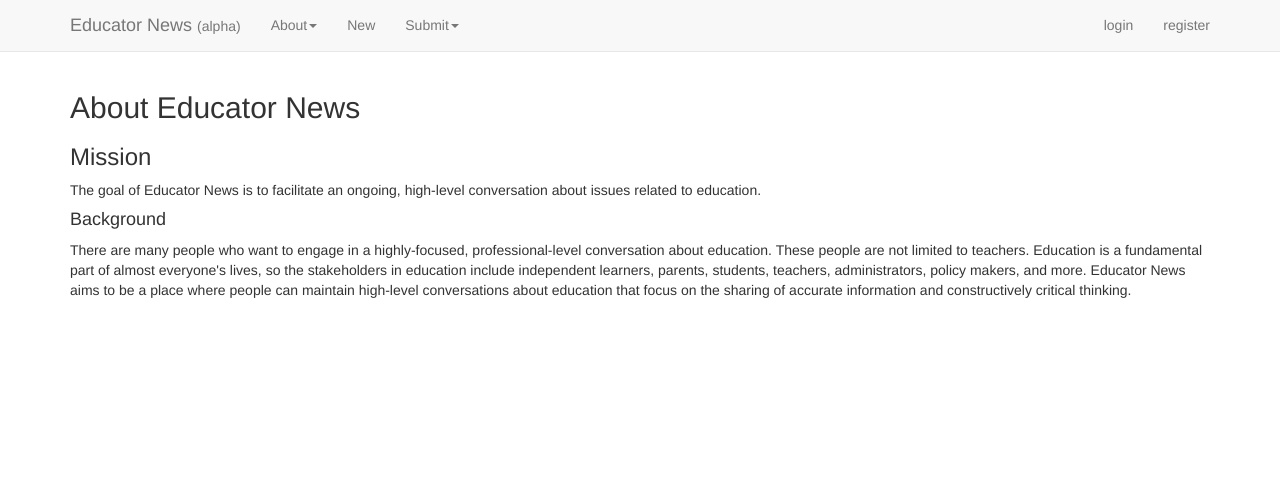
After one commit to ehmatthes/educator_news, a Django app: page /about/ in a window 1280 px wide. The commit adds this page. Shown: the top 497 px of the page. Run offline with Django 3.2, Linux system fonts and the light colour scheme.

Commit message:
Started writing about page.

```diff
--- a/educator_news/ed_news/urls.py
+++ b/educator_news/ed_news/urls.py
@@ -27,5 +27,7 @@ urlpatterns = patterns('',
 
     url(r'^flag_submission/(?P<submission_id>\d+)/$', views.flag_submission, name='flag_submission'),
 
+    url(r'^about/', views.about, name='about'),
+
     # --- My admin pages ---
 )
--- a/educator_news/ed_news/views.py
+++ b/educator_news/ed_news/views.py
@@ -79,6 +79,13 @@ def get_submission_set(submissions, user):
                                 })
 
     return submission_set
+
+
+def about(request):
+    return render_to_response('ed_news/about.html',
+                              {},
+                              context_instance = RequestContext(request))
+
 
 # --- Authentication views ---
 def logout_view(request):
--- a/educator_news/educator_news/static/templates/base.html
+++ b/educator_news/educator_news/static/templates/base.html
@@ -45,6 +45,14 @@
         </div>
         <div class="navbar-collapse collapse">
           <ul class="nav navbar-nav">
+
+            <li class="dropdown">
+              <a href="#" class="dropdown-toggle" data-toggle="dropdown">About<b class="caret"></b></a>
+              <ul class="dropdown-menu">
+					 <li><a href="{% url 'ed_news:about' %}">About Educator News</a></li>
+              </ul>
+            </li>
+
 				<li><a href="{% url 'ed_news:new' %}">New</a></li>
 
             <li class="dropdown">
--- /dev/null
+++ b/educator_news/educator_news/static/templates/ed_news/about.html
@@ -0,0 +1,17 @@
+{% extends 'base.html' %}
+
+{% block content %}
+
+    <h2>About Educator News</h2>
+	 <h3>Mission</h3>
+	 <p>The goal of Educator News is to facilitate an ongoing, high-level conversation about issues related to education.</p>
+
+	 <h4>Background</h4>
+	 <p>There are many people who want to engage in a highly-focused, professional-level conversation about education. These people are not limited to teachers. Education is a fundamental part of almost everyone's lives, so the stakeholders in education include independent learners, parents, students, teachers, administrators, policy makers, and more. Educator News aims to be a place where people can maintain high-level conversations about education that focus on the sharing of accurate information and constructively critical thinking.</p>
+
+
+	 {% comment %}
+	 <p>There are many people who want to engage in a highly-focused, professional-level conversation about education. These people are not limited to teachers. Education is a fundamental part of almost everyone's lives, so the stakeholders in education include independent learners, parents, students, teachers, administrators, policy makers, and more.</p><p>I have enjoyed and benefited significantly from high-level, focused conversations about education in a number of settings. I have enjoyed high-level conversations at the schools I have worked at, the conferences I've been to, and in the people I have met in all of my travels. I have looked for a place online that supports an ongoing conversation </p> {% endcomment %}
+
+
+{% endblock %}
```
